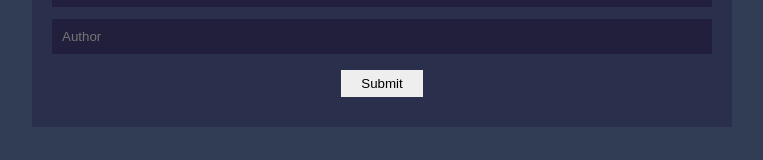
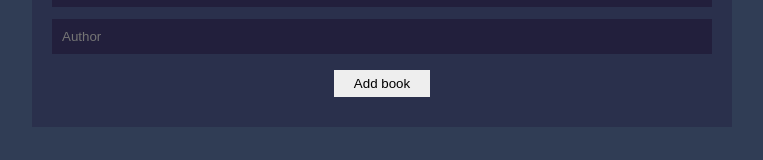
Before and after one commit to tjebbemarchand/booklist, a React (Create React App) app: page / in a window 1280 px wide. Shown: the part 255-415 px from the top of the page, without its empty margins (258-1021 px from the left). Built offline with nearby package versions, Linux system fonts and the light colour scheme.

Commit message:
Fixed typo

```diff
--- a/src/components/BookForm.js
+++ b/src/components/BookForm.js
@@ -33,7 +33,7 @@ const BookForm = () => {
                 onChange={e => setAuthor(e.target.value)}
                 required
             />
-            <input type="submit" vaue="Add book"></input>
+            <input type="submit" value="Add book"></input>
         </form>
     );
 };
```
